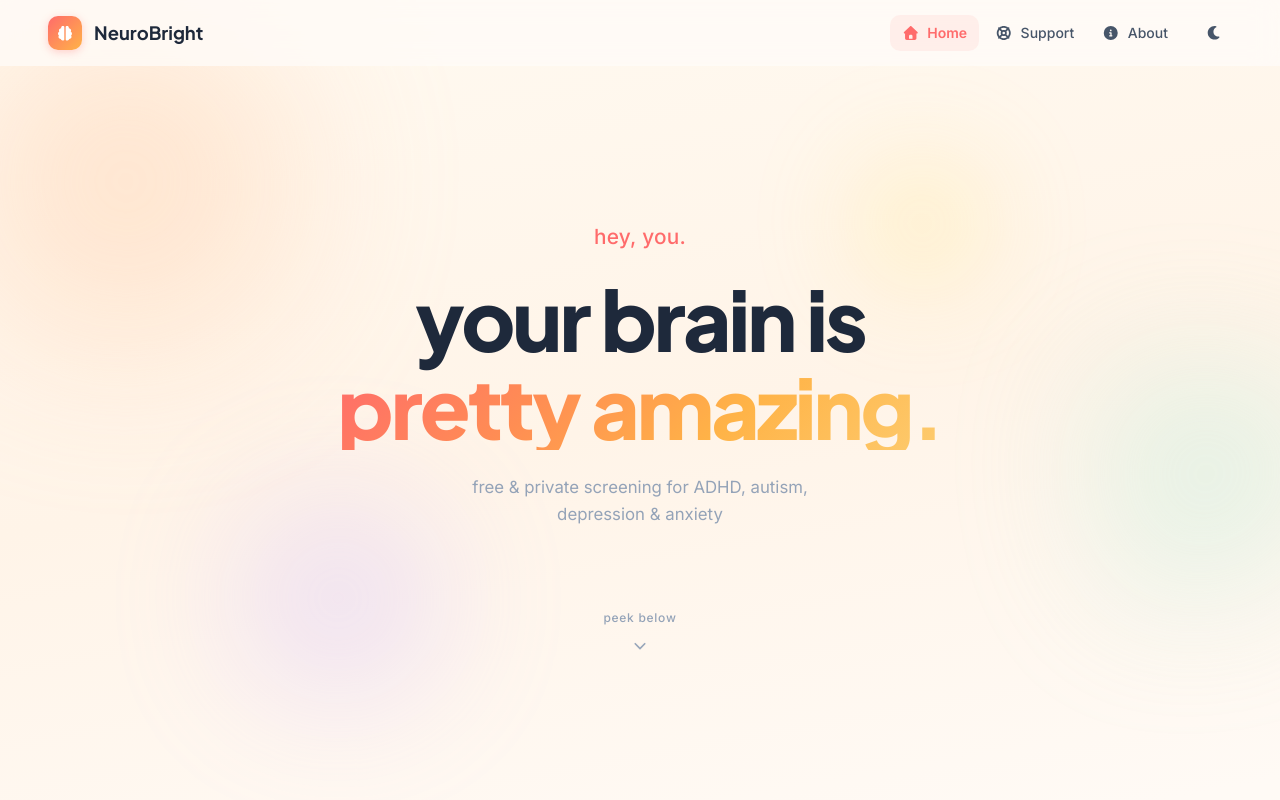
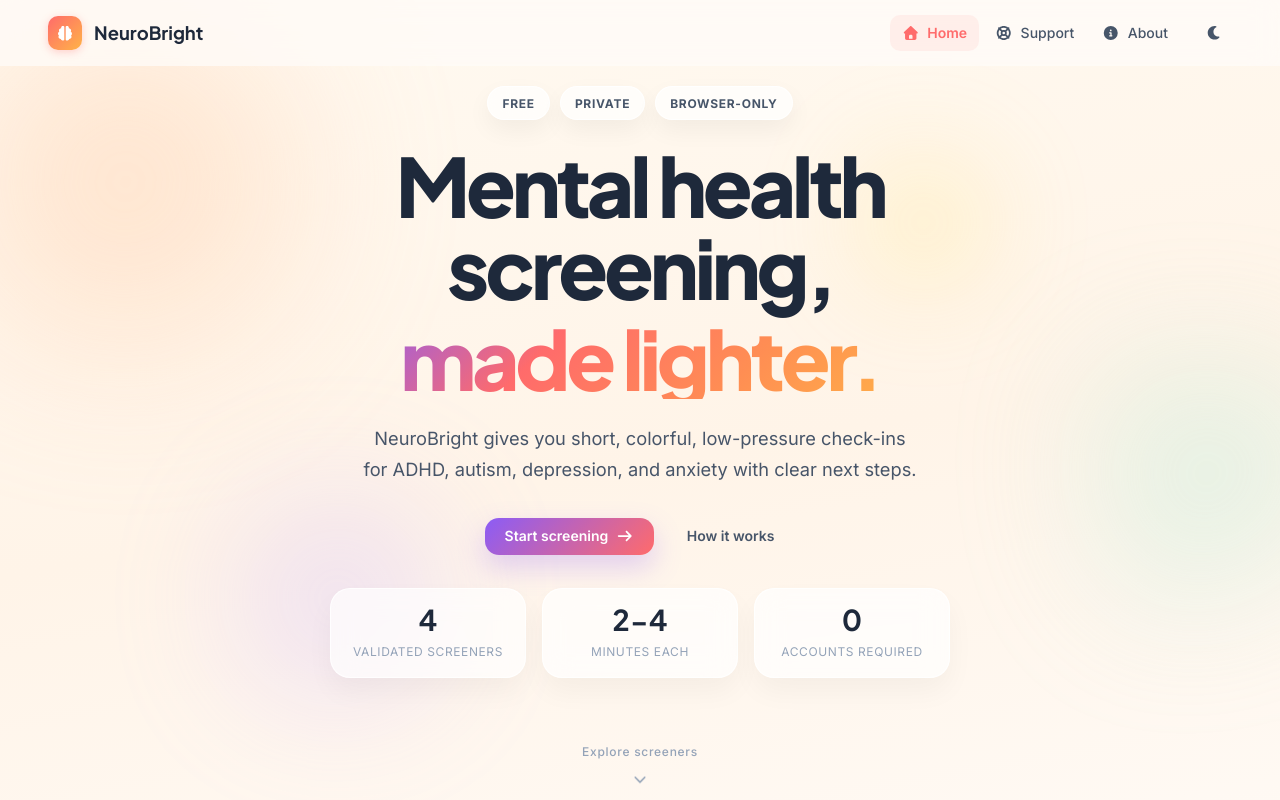
Before and after one commit to AbhhishekY/neuro, a React (Vite) app: page / in a window 1280 px wide. Shown: the top 800 px of the page. Built offline with nearby package versions, Linux system fonts and the light colour scheme.

Commit message:
final v1

```diff
--- a/src/index.css
+++ b/src/index.css
@@ -1274,32 +1274,54 @@ nav {
   z-index: 1;
 }
 
-.landing-greeting {
-  font-family: var(--font-body);
-  font-size: clamp(1rem, 2.2vw, 1.3rem);
-  font-weight: 500;
-  color: #FF6B6B;
-  margin-bottom: var(--sp-5);
-  letter-spacing: 0.01em;
-}
-
-[data-theme="dark"] .landing-greeting {
-  color: #FCA5A5;
+.landing-badge-row {
+  display: flex;
+  flex-wrap: wrap;
+  justify-content: center;
+  gap: 10px;
+  margin-bottom: var(--sp-6);
+}
+
+.landing-pill {
+  display: inline-flex;
+  align-items: center;
+  justify-content: center;
+  min-height: 34px;
+  padding: 0 14px;
+  border-radius: var(--r-full);
+  background: rgba(255, 255, 255, 0.72);
+  border: 1px solid rgba(255, 255, 255, 0.82);
+  color: var(--color-text-2);
+  font-size: var(--text-xs);
+  font-weight: 700;
+  letter-spacing: 0.06em;
+  text-transform: uppercase;
+  box-shadow: 0 10px 24px rgba(0, 0, 0, 0.05);
+  backdrop-filter: blur(12px);
+  -webkit-backdrop-filter: blur(12px);
+}
+
+[data-theme="dark"] .landing-pill {
+  background: rgba(30, 41, 59, 0.6);
+  border-color: rgba(148, 163, 184, 0.18);
+  color: var(--color-text-2);
 }
 
 .landing-headline {
   font-family: var(--font-heading);
-  font-size: clamp(2.8rem, 8.5vw, 5.2rem);
+  font-size: clamp(2.9rem, 8vw, 5.1rem);
   font-weight: 800;
-  line-height: 1.06;
+  line-height: 1;
   color: var(--color-text-1);
   margin-bottom: var(--sp-6);
-  letter-spacing: -0.035em;
+  letter-spacing: -0.05em;
+  max-width: 10ch;
 }
 
 .landing-headline-accent {
   display: block;
-  background: linear-gradient(135deg, #FF6B6B 0%, #FF8E53 35%, #FFB347 65%, #FDCB6E 100%);
+  margin-top: 10px;
+  background: linear-gradient(135deg, #8B5CF6 0%, #FF6B6B 34%, #FF8E53 68%, #FFB347 100%);
   -webkit-background-clip: text;
   -webkit-text-fill-color: transparent;
   background-clip: text;
@@ -1313,12 +1335,71 @@ nav {
 }
 
 .landing-subtitle {
-  font-size: clamp(0.9rem, 2vw, 1.05rem);
+  font-size: clamp(1rem, 2vw, 1.14rem);
+  color: var(--color-text-2);
+  max-width: 560px;
+  line-height: 1.7;
+  margin-bottom: var(--sp-8);
+  font-weight: 400;
+}
+
+.landing-actions {
+  display: flex;
+  align-items: center;
+  gap: var(--sp-3);
+  flex-wrap: wrap;
+  margin-bottom: var(--sp-8);
+}
+
+.landing-primary-cta {
+  background: linear-gradient(135deg, #8B5CF6 0%, #FF6B6B 100%);
+  border: none;
+  box-shadow: 0 12px 28px rgba(139, 92, 246, 0.26);
+}
+
+.landing-primary-cta:hover {
+  box-shadow: 0 16px 34px rgba(139, 92, 246, 0.32);
+}
+
+.landing-stats {
+  display: grid;
+  grid-template-columns: repeat(3, minmax(120px, 1fr));
+  gap: var(--sp-4);
+  width: min(100%, 620px);
+  margin-bottom: clamp(40px, 8vh, 72px);
+}
+
+.landing-stat {
+  background: rgba(255, 255, 255, 0.7);
+  border: 1px solid rgba(255, 255, 255, 0.82);
+  border-radius: 20px;
+  padding: var(--sp-4) var(--sp-5);
+  box-shadow: 0 14px 28px rgba(0, 0, 0, 0.04);
+  backdrop-filter: blur(14px);
+  -webkit-backdrop-filter: blur(14px);
+}
+
+[data-theme="dark"] .landing-stat {
+  background: rgba(30, 41, 59, 0.62);
+  border-color: rgba(148, 163, 184, 0.18);
+}
+
+.landing-stat-value {
+  display: block;
+  font-family: var(--font-heading);
+  font-size: clamp(1.4rem, 3vw, 1.8rem);
+  font-weight: 700;
+  line-height: 1;
+  color: var(--color-text-1);
+}
+
+.landing-stat-label {
+  display: block;
+  margin-top: 8px;
+  font-size: var(--text-xs);
   color: var(--color-text-3);
-  max-width: 380px;
-  line-height: 1.6;
-  margin-bottom: clamp(48px, 10vh, 96px);
-  font-weight: 400;
+  text-transform: uppercase;
+  letter-spacing: 0.05em;
 }
 
 .landing-scroll-cta {
@@ -1350,11 +1431,16 @@ nav {
 }
 
 .landing-cards {
-  max-width: 520px;
+  max-width: 760px;
   margin: 0 auto;
   padding: var(--sp-6) var(--page-px) var(--sp-16);
   position: relative;
   z-index: 1;
+}
+
+.landing-cards-header {
+  text-align: center;
+  margin-bottom: var(--sp-8);
 }
 
 .landing-cards-label {
@@ -1362,8 +1448,17 @@ nav {
   font-size: var(--text-sm);
   font-weight: 500;
   color: var(--color-text-3);
-  margin-bottom: var(--sp-8);
+  margin-bottom: var(--sp-3);
   letter-spacing: 0.02em;
+}
+
+.landing-cards-title {
+  font-family: var(--font-heading);
+  font-size: clamp(1.6rem, 3vw, 2.2rem);
+  line-height: 1.2;
+  color: var(--color-text-1);
+  max-width: 18ch;
+  margin: 0 auto;
 }
 
 .card-stack {
@@ -1490,6 +1585,14 @@ nav {
     min-height: calc(100vh - var(--nav-height) - 80px);
   }
 
+  .landing-headline {
+    max-width: none;
+  }
+
+  .landing-stats {
+    grid-template-columns: 1fr;
+  }
+
   .stacked-card {
     padding: var(--sp-4) var(--sp-5);
     gap: var(--sp-3);
--- a/src/pages/Landing.jsx
+++ b/src/pages/Landing.jsx
@@ -1,9 +1,21 @@
 import { motion } from "framer-motion";
+import { Link } from "react-router-dom";
 import { FontAwesomeIcon } from "@fortawesome/react-fontawesome";
-import { faChevronDown } from "@fortawesome/free-solid-svg-icons";
+import {
+  faArrowRight,
+  faChevronDown,
+} from "@fortawesome/free-solid-svg-icons";
 import AssessmentCard from "../components/AssessmentCard";
 import { medicalDisclaimer } from "../data/assessmentMeta";
 import { getAssessmentList } from "../data";
+
+const highlights = ["Free", "Private", "Browser-only"];
+
+const stats = [
+  { value: "4", label: "validated screeners" },
+  { value: "2-4", label: "minutes each" },
+  { value: "0", label: "accounts required" },
+];
 
 export default function Landing() {
   const assessments = getAssessmentList();
@@ -22,43 +34,77 @@ export default function Landing() {
       <div className="landing-shape landing-shape--4" aria-hidden="true" />
 
       <section className="landing-hero">
-        <motion.p
-          className="landing-greeting"
+        <motion.div
+          className="landing-badge-row"
           initial={{ opacity: 0, y: 10 }}
           animate={{ opacity: 1, y: 0 }}
-          transition={{ duration: 0.5, delay: 0.1 }}
+          transition={{ duration: 0.45, delay: 0.08 }}
         >
-          hey, you.
-        </motion.p>
+          {highlights.map((item) => (
+            <span key={item} className="landing-pill">
+              {item}
+            </span>
+          ))}
+        </motion.div>
 
         <motion.h1
           className="landing-headline"
-          initial={{ opacity: 0, y: 30 }}
+          initial={{ opacity: 0, y: 24 }}
           animate={{ opacity: 1, y: 0 }}
-          transition={{ duration: 0.6, delay: 0.2, ease: "easeOut" }}
+          transition={{ duration: 0.55, delay: 0.18, ease: "easeOut" }}
         >
-          your brain is{" "}
-          <span className="landing-headline-accent">pretty amazing.</span>
+          Mental health screening,
+          <span className="landing-headline-accent">made lighter.</span>
         </motion.h1>
 
         <motion.p
           className="landing-subtitle"
           initial={{ opacity: 0 }}
           animate={{ opacity: 1 }}
-          transition={{ duration: 0.5, delay: 0.45 }}
+          transition={{ duration: 0.45, delay: 0.34 }}
         >
-          free & private screening for ADHD, autism, depression & anxiety
+          NeuroBright gives you short, colorful, low-pressure check-ins for
+          ADHD, autism, depression, and anxiety with clear next steps.
         </motion.p>
+
+        <motion.div
+          className="landing-actions"
+          initial={{ opacity: 0, y: 12 }}
+          animate={{ opacity: 1, y: 0 }}
+          transition={{ duration: 0.45, delay: 0.48 }}
+        >
+          <a href="#assessments" className="btn btn--primary landing-primary-cta">
+            Start screening
+            <FontAwesomeIcon icon={faArrowRight} />
+          </a>
+          <Link to="/about" className="btn btn--ghost">
+            How it works
+          </Link>
+        </motion.div>
+
+        <motion.div
+          className="landing-stats"
+          initial={{ opacity: 0 }}
+          animate={{ opacity: 1 }}
+          transition={{ duration: 0.45, delay: 0.58 }}
+        >
+          {stats.map((item) => (
+            <div key={item.label} className="landing-stat">
+              <span className="landing-stat-value">{item.value}</span>
+              <span className="landing-stat-label">{item.label}</span>
+            </div>
+          ))}
+        </motion.div>
 
         <motion.a
           href="#assessments"
           className="landing-scroll-cta"
           initial={{ opacity: 0 }}
           animate={{ opacity: 1 }}
-          transition={{ duration: 0.5, delay: 0.7 }}
+          transition={{ duration: 0.45, delay: 0.7 }}
           aria-label="Scroll to assessments"
         >
-          <span className="landing-scroll-label">peek below</span>
+          <span className="landing-scroll-label">Explore screeners</span>
           <FontAwesomeIcon
             icon={faChevronDown}
             className="landing-scroll-icon"
@@ -67,15 +113,19 @@ export default function Landing() {
       </section>
 
       <section id="assessments" className="landing-cards">
-        <motion.p
-          className="landing-cards-label"
+        <motion.div
+          className="landing-cards-header"
           initial={{ opacity: 0 }}
           whileInView={{ opacity: 1 }}
           viewport={{ once: true }}
-          transition={{ duration: 0.5 }}
+          transition={{ duration: 0.45 }}
         >
-          pick what speaks to you
-        </motion.p>
+          <p className="landing-cards-label">Choose your check-in</p>
+          <h2 className="landing-cards-title">
+            Four short paths, each designed to feel clear and low-pressure.
+          </h2>
+        </motion.div>
+
         <div className="card-stack">
           {assessments.map((assessment, index) => (
             <AssessmentCard
```
